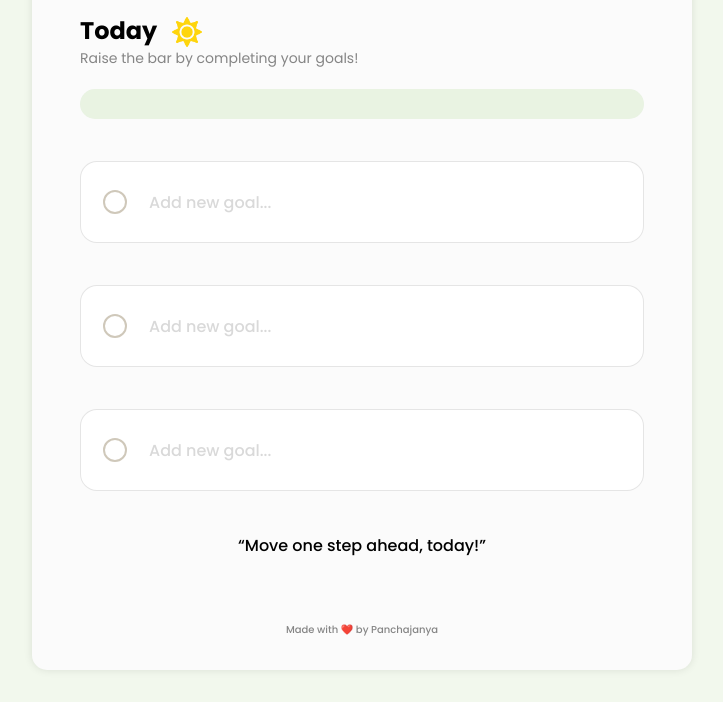
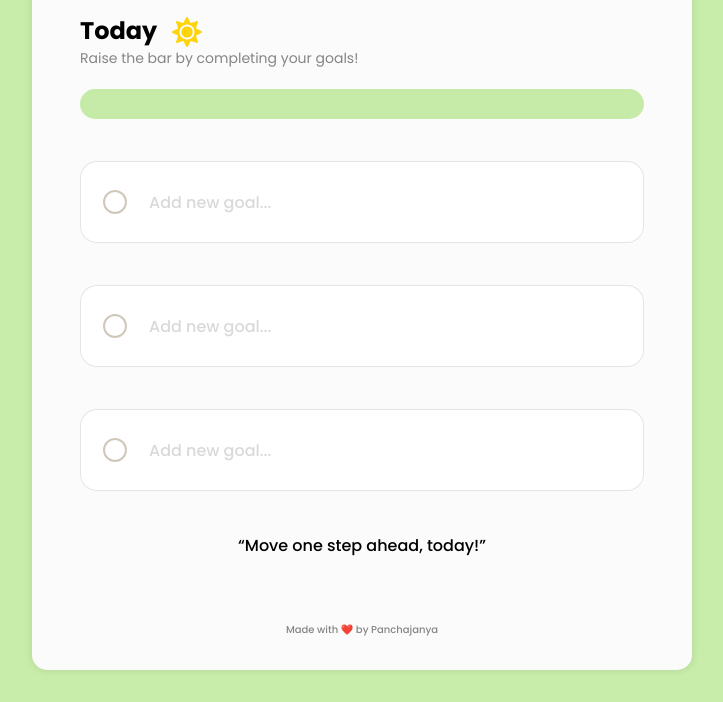
Before and after one commit to CodePlaysHere/to-do-app, a plain HTML site: page index.html in a window 1280 px wide. Shown: the part 114-816 px from the top of the page, without its empty margins (278-1001 px from the left). Drawn offline with Linux system fonts and the light colour scheme; a web font is replaced by a local one.

Commit message:
Update style.css

```diff
--- a/style.css
+++ b/style.css
@@ -6,7 +6,7 @@
 }
 
 body {
-	background-color: rgba(72, 163, 0, 0.07);
+	background-color: rgba(94, 202, 6, 0.34);
 	font-family: "Poppins", sans-serif;
 }
 
@@ -50,7 +50,7 @@ main {
 
 .progress-bar {
 	height: 30px;
-	background-color: rgba(72, 163, 0, 0.1);
+	background-color: rgba(94, 202, 6, 0.34);
 	border-radius: 15px;
 	margin-bottom: 42px;
 }
```
